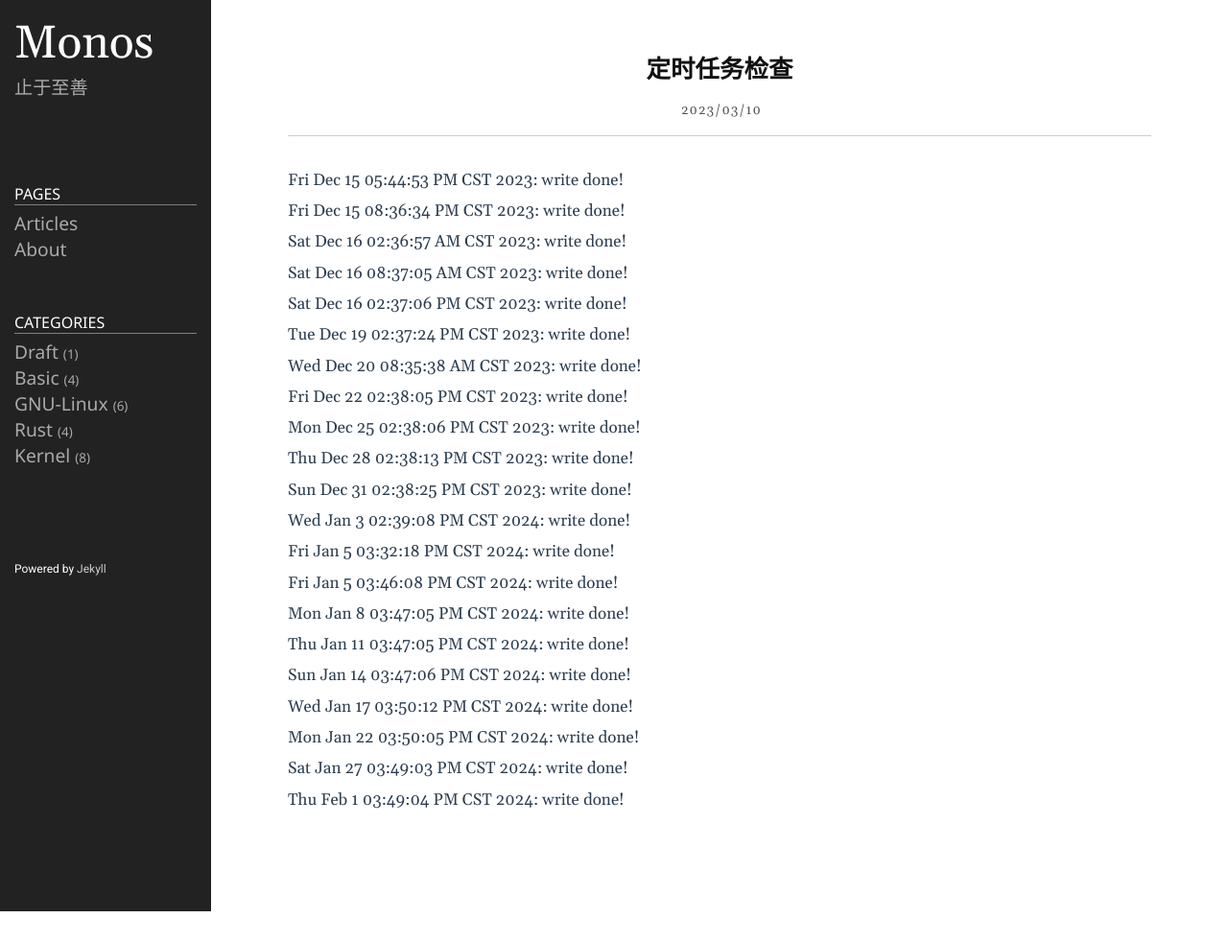
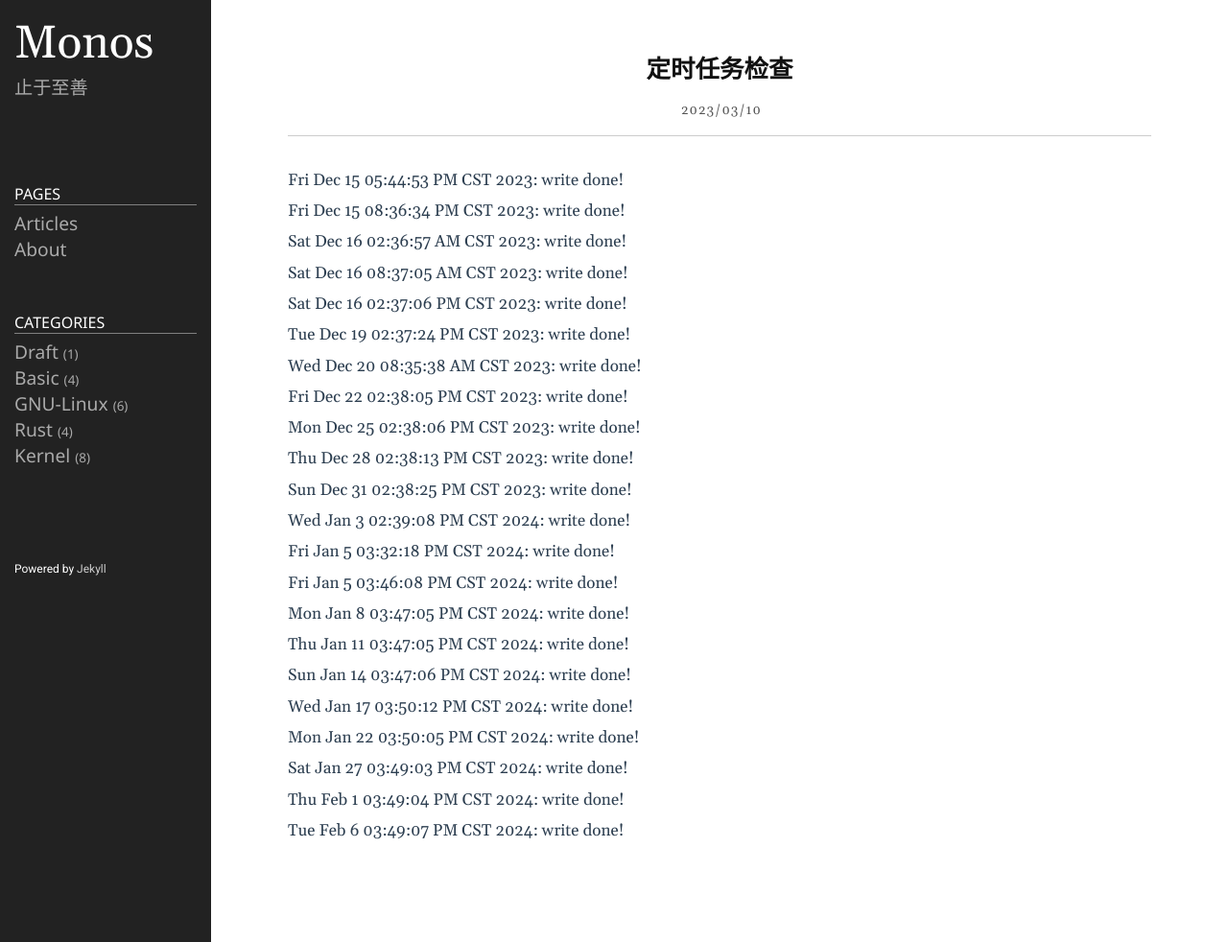
Before and after one commit to lclgo/lclgo.github.io, a Jekyll site: the page built from _posts/2023-03-10-weekly.md, in a window 1280 px wide. Shown: the whole page at 96% size. Built offline with Jekyll 4.4.1, drawn with Linux system fonts in a browser that asks for light colours; before the commit the page ends 950 px from its top, so only the background shows below that.

Commit message:
timer check

```diff
--- a/_posts/2023-03-10-weekly.md
+++ b/_posts/2023-03-10-weekly.md
@@ -45,3 +45,5 @@ Mon Jan 22 03:50:05 PM CST 2024: write done!
 Sat Jan 27 03:49:03 PM CST 2024: write done!
 
 Thu Feb  1 03:49:04 PM CST 2024: write done!
+
+Tue Feb  6 03:49:07 PM CST 2024: write done!
```
